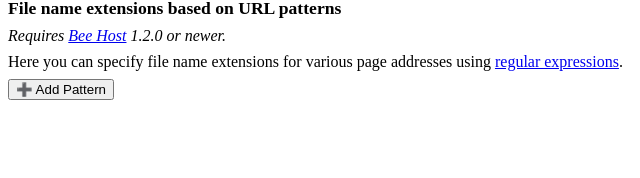
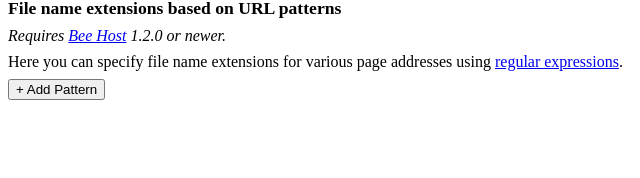
Before and after one commit to rosmanov/chrome-bee, a browser extension: page html/options.html in a window 1280 px wide. Shown: the part 138-316 px from the top of the page, 0-640 px from the left. Drawn offline with Linux system fonts and the light colour scheme.

Commit message:
Tiny fixups

```diff
--- a/html/options.html
+++ b/html/options.html
@@ -35,7 +35,7 @@
                 <div id="url-regex-list-row-container">
                 </div>
                 <div class="url-regex-list_row">
-                    <input type="button" name="add_url_pattern" value="&#10133; Add Pattern">
+                    <input type="button" name="add_url_pattern" value="&plus; Add Pattern">
                 </div>
             </div>
             <div class="row row__align_right">
--- a/js/eventPage.js
+++ b/js/eventPage.js
@@ -1,6 +1,6 @@
 /* jshint esversion: 6 */
 /**
- * Event Page (new kind of background image)
+ * Event Page (new kind of background page)
  *
  * Copyright © 2014-2020 Ruslan Osmanov <rrosmanov@gmail.com>
  */
@@ -106,7 +106,6 @@ chrome.runtime.onMessage.addListener((request, sender, sendResponse) => {
 
     connect();
 
-    console.log('sending ext ' + ext);
     port.postMessage({
       editor: editor,
       args: args,
```
